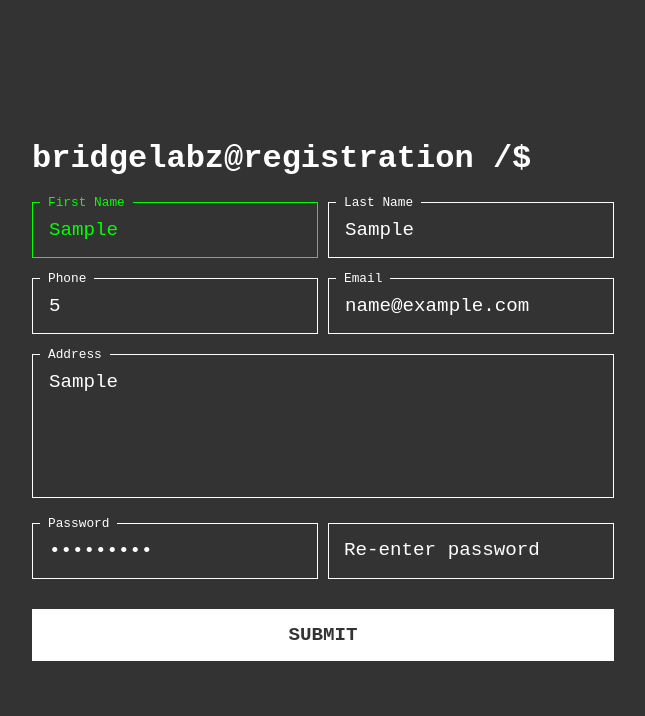
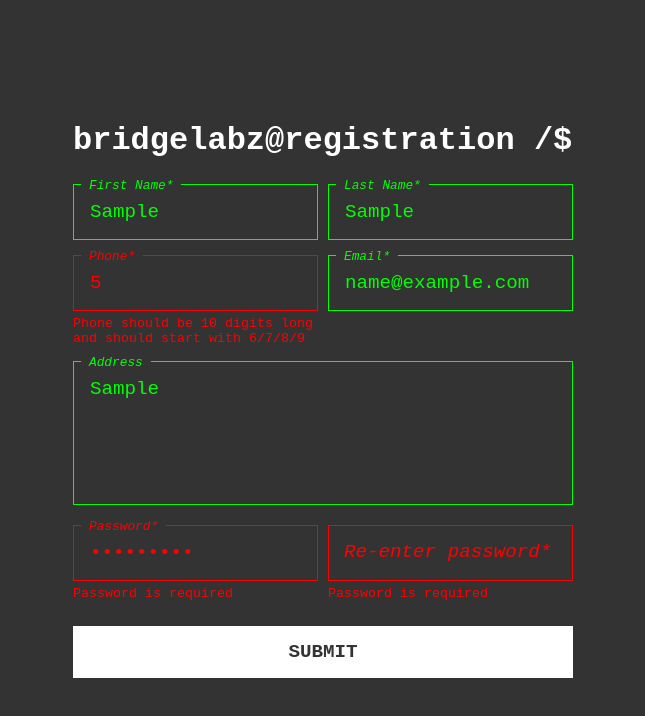
Before and after one commit to deekeh/bl-registration-form, a plain HTML site: page index.html in a window 1280 px wide. Both pictures are taken after typing "Sample", "Sample", "5", "name@example.com", "Sample", "Sample123" into the empty fields and a click on the button "SUBMIT". Shown: the whole page, without its empty margins (317-962 px from the left). Drawn offline with Linux system fonts and the light colour scheme.

Commit message:
added form validations to all fields

```diff
--- a/index.html
+++ b/index.html
@@ -14,22 +14,22 @@
     </h1>
     <div class="form-field">
       <input autofocus class="text" type="text" name="firstname" id="firstname" class="firstname" placeholder=" " />
-      <label for="firstname">First Name</label>
+      <label for="firstname">First Name*</label>
       <small></small>
     </div>
     <div class="form-field">
       <input class="text" type="text" name="lastname" id="lastname" class="lastname" placeholder=" "/>
-      <label for="lastname">Last Name</label>
+      <label for="lastname">Last Name*</label>
       <small></small>
     </div>
     <div class="form-field">
       <input class="text" type="number" name="contact" id="contact" class="contact" placeholder=" "/>
-      <label for="contact">Phone</label>
+      <label for="contact">Phone*</label>
       <small></small>
     </div>
     <div class="form-field">
       <input class="text" type="email" name="email" id="email" class="email" placeholder=" "/>
-      <label for="email">Email</label>
+      <label for="email">Email*</label>
       <small></small>
     </div>
     <div class="form-field full">
@@ -39,12 +39,12 @@
     </div>
     <div class="form-field">
       <input class="text" type="password" name="password" id="password" class="password" placeholder=" "/>
-      <label for="password">Password</label>
+      <label for="password">Password*</label>
       <small></small>
     </div>
     <div class="form-field">
       <input class="text" type="password" name="password2" id="password2" class="password2" placeholder=" "/>
-      <label for="password2">Re-enter password</label>
+      <label for="password2">Re-enter password*</label>
       <small></small>
     </div>
     <button onclick="validate();" type="button">Submit</button>
--- a/script/index.js
+++ b/script/index.js
@@ -1,21 +1,119 @@
-const firstname = document.getElementById('firstname');
+const formFields = [
+  {
+    element: document.getElementById('firstname'),
+    test: {
+      pattern: /^[a-zA-Z0-9]{3,20}$/,
+      errorMessage: 'First Name length should be between 3 and 20',
+    }
+  },
+  {
+    element: document.getElementById('lastname'),
+    test: {
+      pattern: /^[a-zA-Z0-9]{3,20}$/,
+      errorMessage: 'Last Name length should be between 3 and 20',
+    }
+  },
+  {
+    element: document.getElementById('contact'),
+    test: {
+      pattern: /^[6789][0-9]{9}$/,
+      errorMessage: 'Phone should be 10 digits long and should start with 6/7/8/9',
+    }
+  },
+  {
+    element: document.getElementById('email'),
+    test: {
+      pattern: /^([a-zA-Z0-9]+([.][a-zA-Z0-9]+)*)[@]([a-zA-Z0-9]+([.][a-zA-Z]{2,})+)$/,
+      errorMessage: 'Email should be of proper format e.g., name@domain.ext',
+    }
+  },
+  {
+    element:document.getElementById('address'),
+    required: false,
+  }
+];
+
+const password = document.getElementById('password');
+const password2 = document.getElementById('password2');
 
 const validate = () => {
-  const checkElementError = element => {
+  // validator function
+  const checkElementError = ({element, test, required=true}) => {
+    if (!required) {
+      // element.parentElement.className = 'form-field success';
+      element.parentElement.classList.add('success');
+      element.parentElement.classList.remove('error');
+      return false;
+    }
     if (element.value.trim() === '') {
-      element.parentElement.className = 'form-field error';
+      // element.parentElement.className = 'form-field error';
+      element.parentElement.classList.remove('success');
+      element.parentElement.classList.add('error');
       return `${element.id} required`;
     }
-    else if (element.value.length <= 3 || element.value.length >= 20) {
-      element.parentElement.className = 'form-field error';
-      return `${element.id} length mismatch`;
+    else if (!test.pattern.test(element.value.trim())) {
+      // element.parentElement.className = 'form-field error';
+      element.parentElement.classList.remove('success');
+      element.parentElement.classList.add('error');
+      return test.errorMessage;
     }
     else {
       element.parentElement.className = 'form-field success';
       return false;
     }
   }
-  if (err = checkElementError(firstname)) {
-    firstname.parentElement.querySelector('small').innerText = err;
+
+  // password validator
+  const passwordValidatorError = (password, password2) => {
+    const p1Value = password.value;
+    const p2Value = password2.value;
+
+    if (p1Value === '' || p2Value === '') {
+      // password.parentElement.className = 'form-field error';
+      // password2.parentElement.className = 'form-field error';
+      password.parentElement.classList.remove('success');
+      password.parentElement.classList.add('error');
+      password2.parentElement.classList.remove('success');
+      password2.parentElement.classList.add('error');
+      return "Password is required";
+    }
+    else if (p1Value !== p2Value) {
+      // password.parentElement.className = 'form-field error';
+      // password2.parentElement.className = 'form-field error';
+      password.parentElement.classList.remove('success');
+      password.parentElement.classList.add('error');
+      password2.parentElement.classList.remove('success');
+      password2.parentElement.classList.add('error');
+      return "Both the passwords should match";
+    }
+    else if (!/^[a-zA-Z0-9]{8,}$/.test(p1Value)) {
+      // password.parentElement.className = 'form-field error';
+      // password2.parentElement.className = 'form-field error';
+      password.parentElement.classList.remove('success');
+      password.parentElement.classList.add('error');
+      password2.parentElement.classList.remove('success');
+      password2.parentElement.classList.add('error');
+      return "Password should contain at least 1 lower case letter, upper case letter, digit, special character and should be at least 8 characters long";
+    }
+    else {
+      password.parentElement.className = 'form-field success';
+      password2.parentElement.className = 'form-field success';
+      password.parentElement.classList.add('success');
+      password.parentElement.classList.remove('error');
+      password2.parentElement.classList.add('success');
+      password2.parentElement.classList.remove('error');
+      return false;
+    }
+  }
+
+  // error-displaying function
+  formFields.forEach(field => {
+    if (err = checkElementError(field)) {
+      field.element.parentElement.querySelector('small').innerText = err;
+    }
+  });
+  if (err = passwordValidatorError(password, password2)) {
+    password.parentElement.querySelector('small').innerText = err;
+    password2.parentElement.querySelector('small').innerText = err;
   }
 }
--- a/style/index.css
+++ b/style/index.css
@@ -31,6 +31,7 @@ form {
   column-gap: 10px;
   row-gap: 15px;
   grid-template-columns: repeat(2, 1fr);
+  max-width: 500px;
 }
 @media screen and (max-width: 576px) {
   form {
@@ -81,6 +82,9 @@ h1 {
   border-color: #0f0;
   color: #0f0;
 }
+.form-field label {
+  font-style: italic;
+}
 .form-field.success label {
   color: #0f0;
 }
@@ -122,6 +126,9 @@ h1 {
 textarea {
   resize: none;
 }
+.form-field:has(textarea) {
+  grid-column: span 2;
+}
 
 button {
   grid-column: span 2;
```
